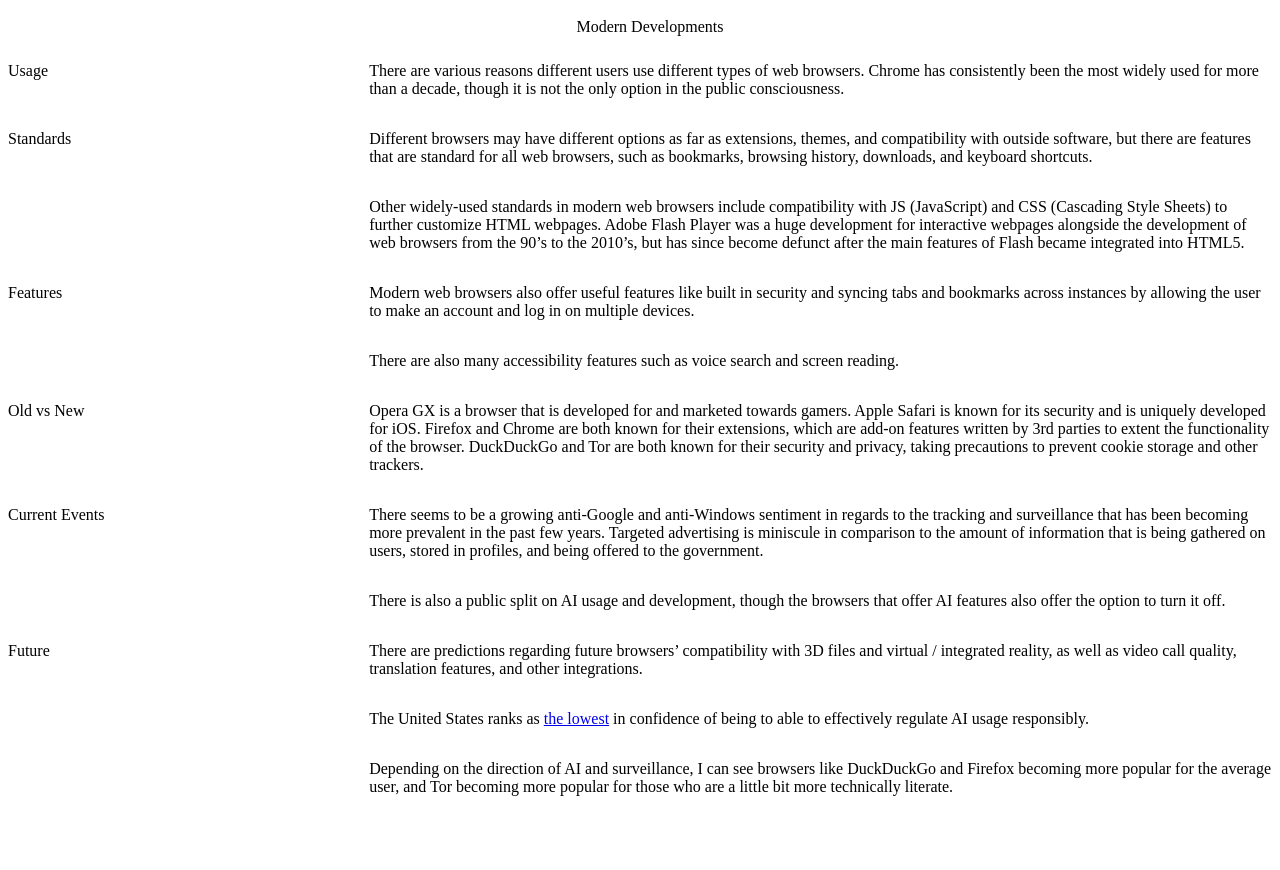
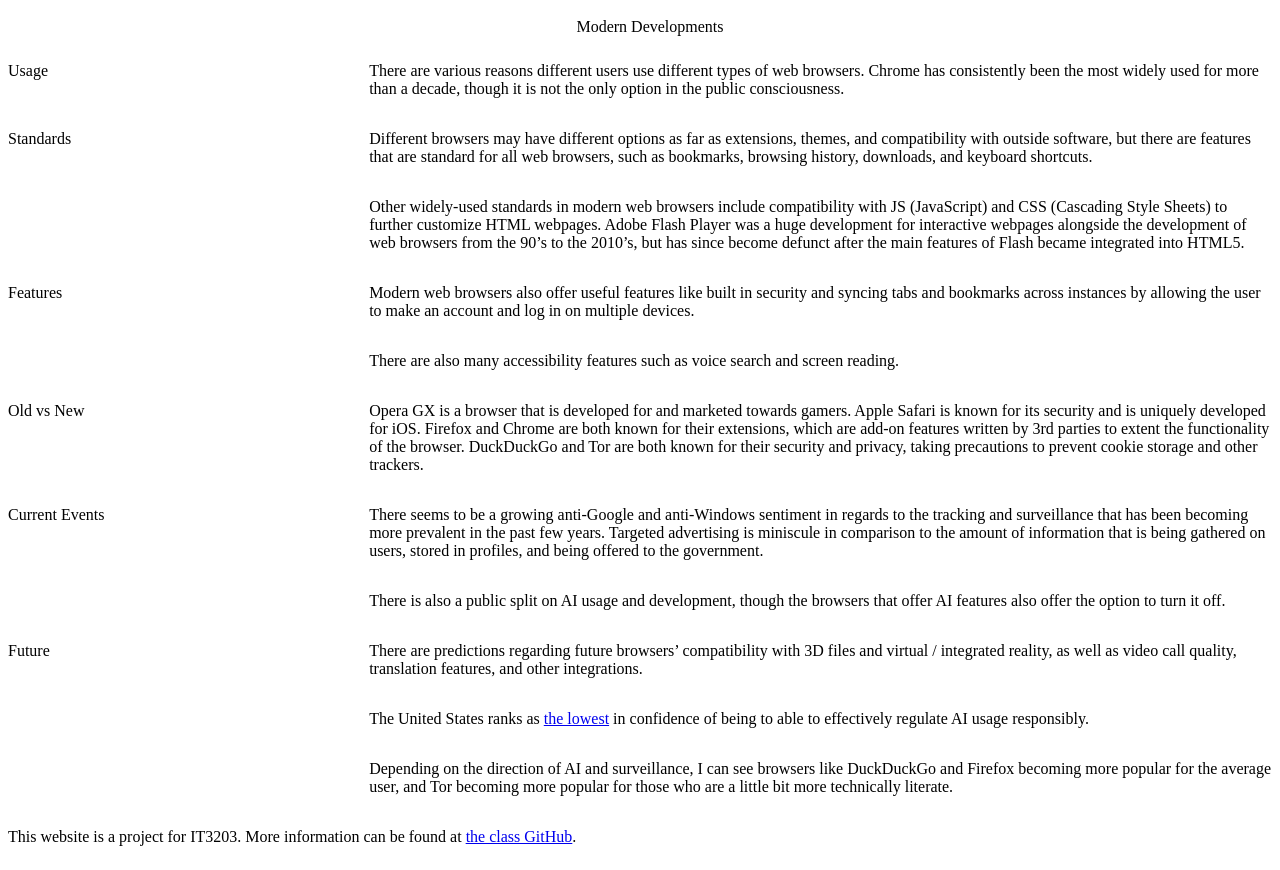
Before and after one commit to kjohn663/kjohn663it3203fall2026.github.io, a plain HTML site: page modern.html in a window 1280 px wide. Before the commit the page ends 820 px from the top, so only its background shows below. Drawn offline with Linux system fonts and the light colour scheme.

Commit message:
Add footer section to modern.html

```diff
--- a/modern.html
+++ b/modern.html
@@ -103,5 +103,10 @@
 	</div>
   </div>
 
+	<!-- Footer -->
+  <div class="footer">
+    <p>This website is a project for IT3203. More information can be found at <a href = "https://ksuweb.github.io/IT3203/">the class GitHub</a>.</p>
+  </div>
+
 </body>
 </html>
```
